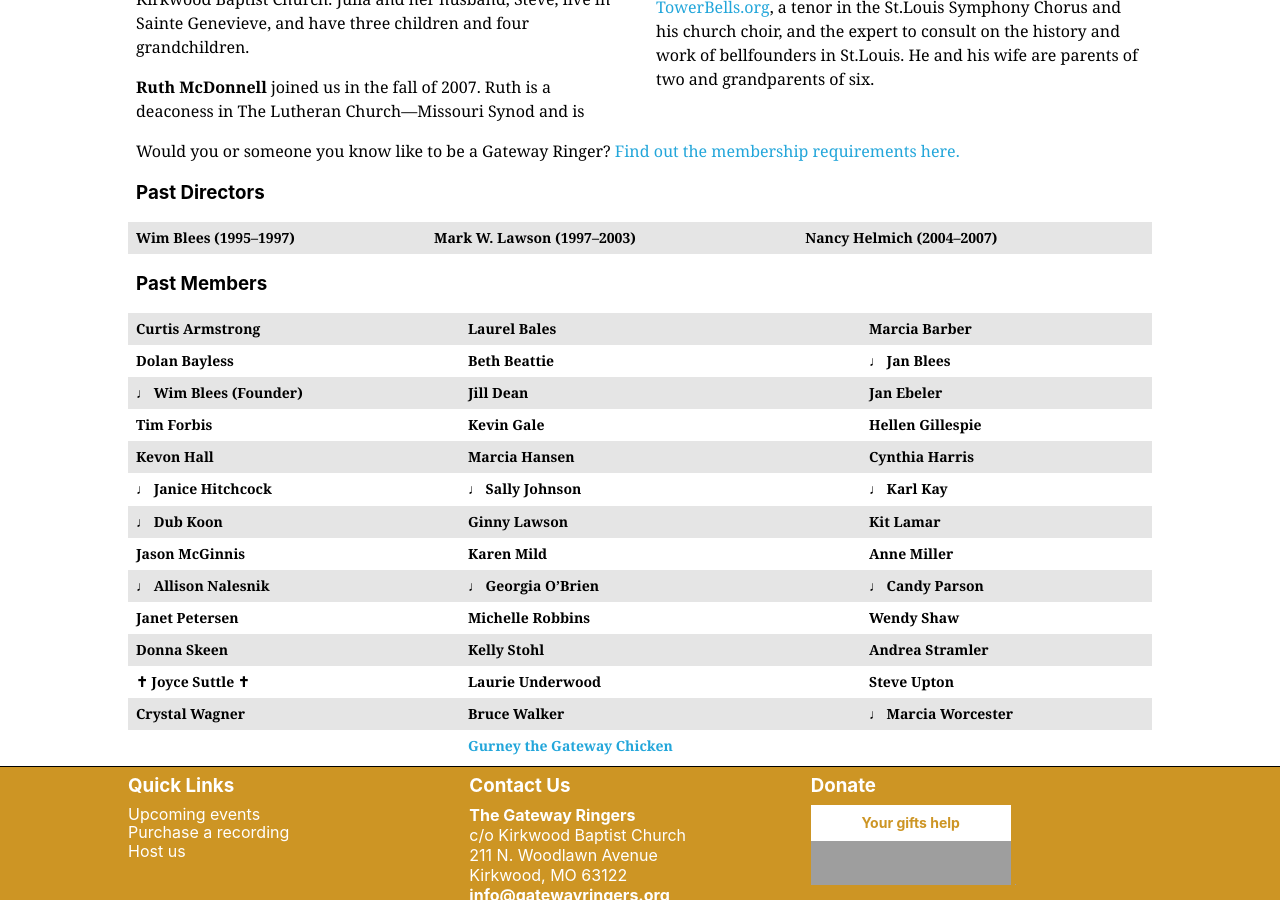
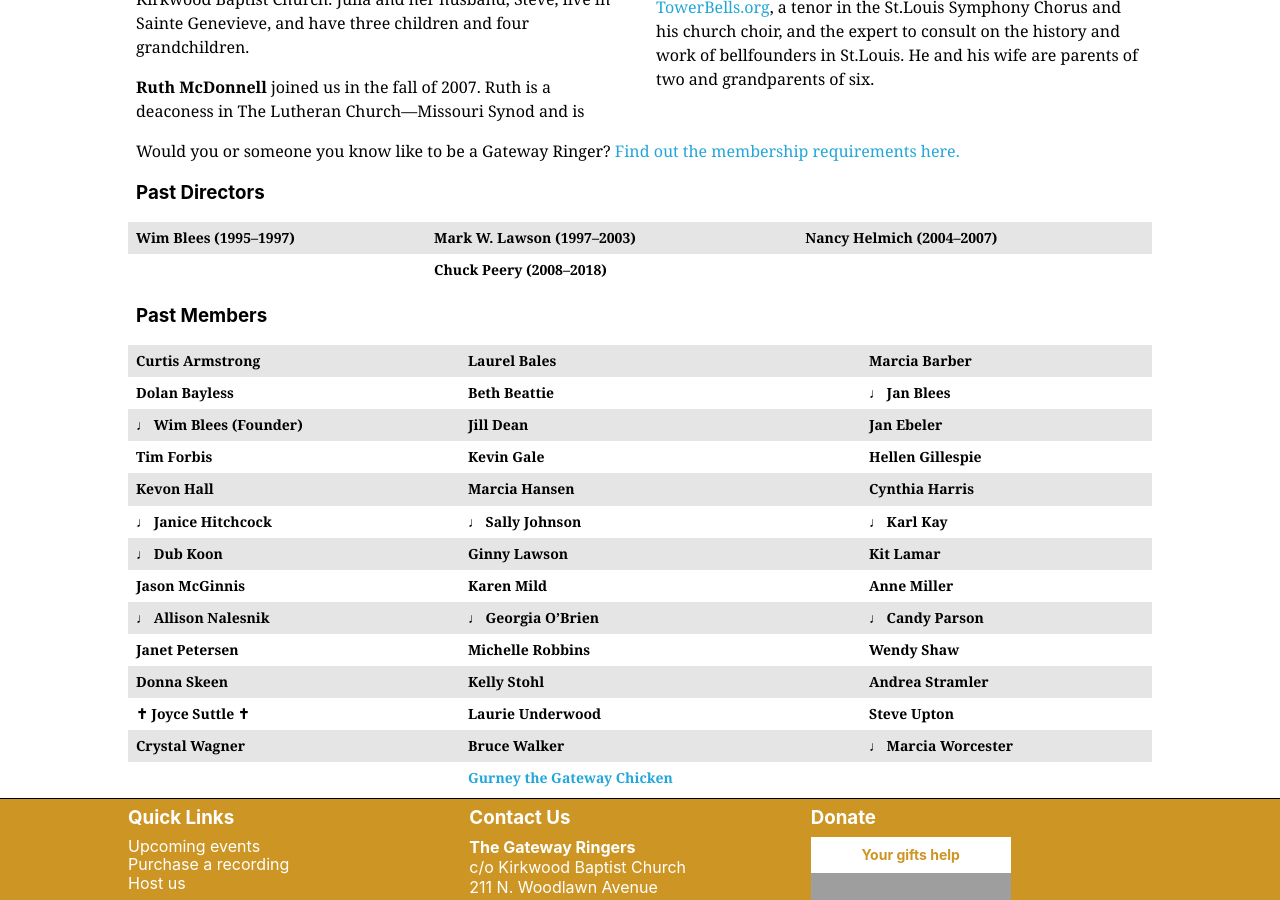
Before and after one commit to GatewayRingers/GatewayRingers.github.io, a Jekyll site: the page built from musicians.html, in a window 1280 px wide and 900 px high, scrolled down 2856 px. Built offline with Jekyll 4.4.1, drawn with Linux system fonts in a browser that asks for light colours; nearby versions of some CDN libraries; grey boxes are pictures that could not be loaded.

Commit message:
Update musicians.html

```diff
--- a/musicians.html
+++ b/musicians.html
@@ -166,6 +166,11 @@ Cincinnati  Conservatory.</p>
                 <th class="tl pa2">Mark W. Lawson (1997–2003) </td>
                 <th class="tl pa2">Nancy Helmich (2004–2007) </td>
             </tr>
+            <tr class="stripe-dark">
+                <th class="tl pa2"> </td>
+                <th class="tl pa2">Chuck Peery (2008–2018) </td>
+                <th class="tl pa2"> </td>
+            </tr>
             </tbody>
         </table>
 <h3 class="ph2">Past Members</h3>
```
